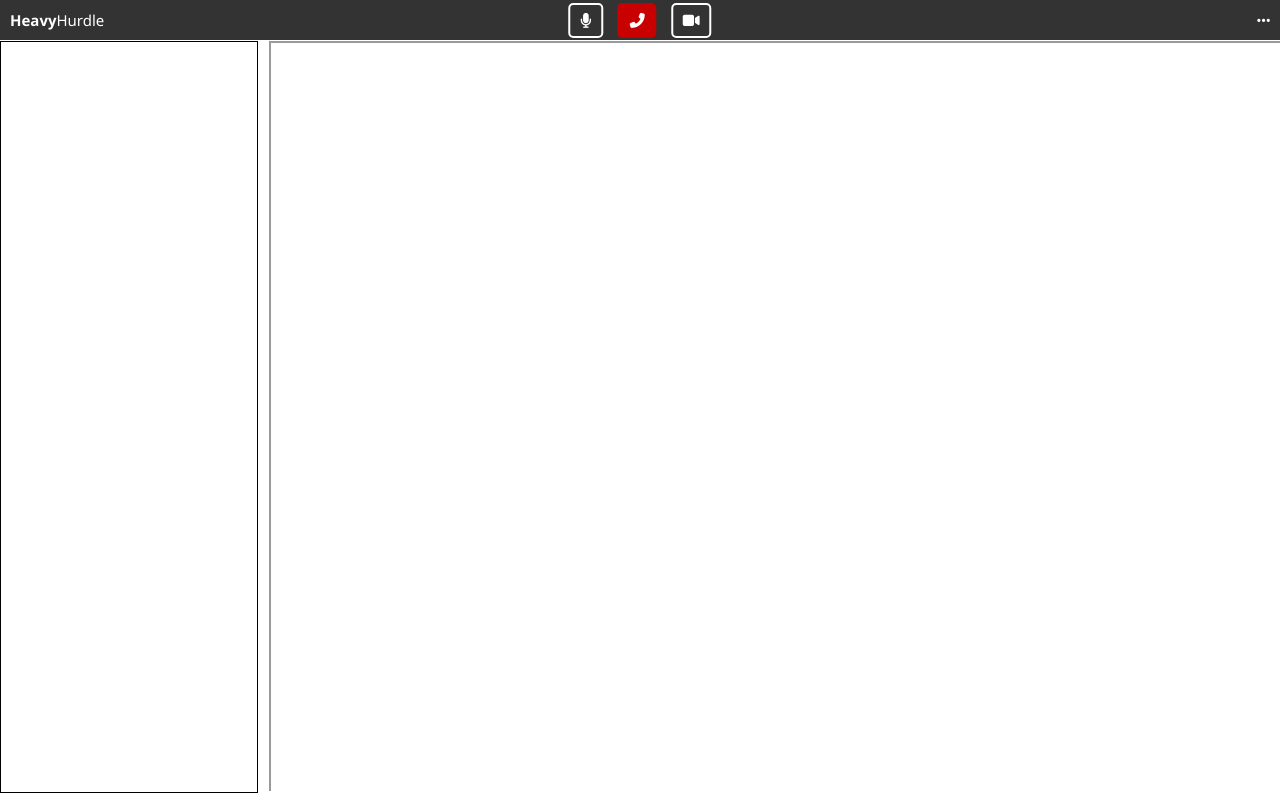
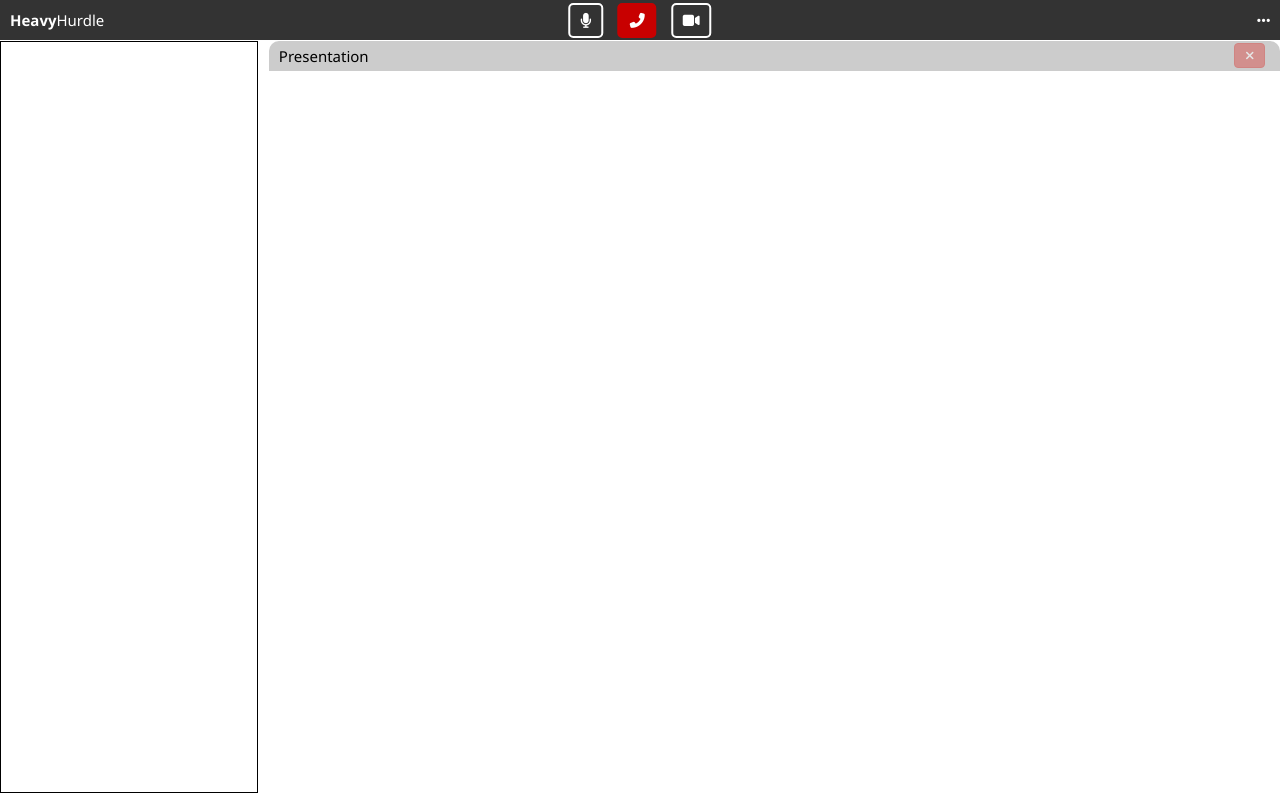
Before and after one commit to karanshah0206/HeavyHurdle, a plain HTML site: page HeavyHurdle-MA/index.html in a window 1280 px wide. Drawn offline with Linux system fonts and the light colour scheme; some packages are replaced by stand-ins of ours; a script that the page names is missing.

Commit message:
Added Frame For Presentation

```diff
--- a/HeavyHurdle-MA/css/style.css
+++ b/HeavyHurdle-MA/css/style.css
@@ -7,6 +7,32 @@
 
 .hidden {
     display: none;
+}
+
+.btn {
+    display: inline-block;
+    padding: 3px 10px;
+    font-size: 12px;
+    text-align: center;
+    white-space: nowrap;
+    vertical-align: middle;
+    cursor: pointer;
+    user-select: none;
+    background-image: none;
+    border: 1px solid transparent;
+    border-radius: 4px;
+}
+.btn-close {
+    color: #fff;
+    background-color: #d9534f;
+    border-color: #d43f3a;
+}
+.btn-close:hover {
+    background-color: #c9302c;
+    border-color: #ac2925;
+}
+.btn-close:disabled {
+    opacity: 0.5;
 }
 
 /* User Controls */
@@ -167,6 +193,7 @@
         top: 41px;
         width: 94vw;
         height: 50vh;
+        overflow: hidden;
     }
 }
 @media screen and (orientation: landscape) {
@@ -176,6 +203,32 @@
         top: 41px;
         height: calc(100vh - 50px);
         width: 79vw;
-        overflow: auto;
+        overflow: hidden;
     }
 }
+
+#presentHeader {
+    width: 100%;
+    height: 30px;
+    max-height: 30px;
+    border-top-right-radius: 10px;
+    border-top-left-radius: 10px;
+    background-color: #cccccc;
+}
+#presentHeader button {
+    margin-bottom: 4px;
+}
+#headTitle {
+    width: calc(100% - 60px);
+    display: inline-block;
+    padding-left: 10px;
+    padding-top: 5px;
+    font-size: 15px
+}
+#presentFrame {
+    width: 100%;
+    height: calc(100% - 32px);
+    border: 0;
+    padding: 0;
+    margin: 0;
+}
--- a/HeavyHurdle-MA/index.html
+++ b/HeavyHurdle-MA/index.html
@@ -8,6 +8,11 @@
     <link rel="icon" type="image/png" href="img/icon.png">
 
     <link rel="stylesheet" type="text/css" href="css/style.css">
+
+    <!-- Alertify -->
+    <link rel="stylesheet" href="https://cdn.jsdelivr.net/npm/alertifyjs@1.13.1/build/css/alertify.min.css"/>
+    <link rel="stylesheet" href="https://cdn.jsdelivr.net/npm/alertifyjs@1.13.1/build/css/themes/default.min.css"/>
+    <script src="https://cdn.jsdelivr.net/npm/alertifyjs@1.13.1/build/alertify.min.js"></script>
 
     <script src="js/creds.js"></script>
     <script src="https://kit.fontawesome.com/c9fd89f1de.js" crossorigin="anonymous"></script>
@@ -35,15 +40,20 @@
         <div class="control-item"><i class="fas fa-chalkboard-teacher"></i> Whiteboard</div>
         <div class="control-item"><i class="fas fa-file-alt"></i> View Document</div>
         <div class="control-item"><i class="fab fa-youtube"></i> Play YouTube</div>
-        <div class="control-item"><i class="fas fa-sticky-note"></i> Shared Notepad</div>
-        <div class="control-item"><i class="fas fa-code"></i> Code Editor</div>
+        <div class="control-item" id="toggleNote"><i class="fas fa-sticky-note"></i> Shared Notepad</div>
+        <div class="control-item" id="toggleCode"><i class="fas fa-code"></i> Code Editor</div>
         <div class="control-item admin-only"><i class="fas fa-cogs"></i> Admin Controls</div>
     </div>
     <div id="remoteVid" class="presentation"></div>
     <div id="present">
-        <iframe height="100%" width="100%"></iframe>
+        <div id="presentHeader">
+            <p id="headTitle">Presentation</p>
+            <button id="headClose" class="btn btn-close" disabled><i class="fas fa-times"></i></button>
+        </div>
+        <iframe id="presentFrame" frameborder="0"></iframe>
     </div>
 
     <script src="js/ui.js"></script>
+    <script src="js/present.js"></script>
 </body>
 </html>
--- a/HeavyHurdle-MA/js/creds.js
+++ b/HeavyHurdle-MA/js/creds.js
@@ -1,6 +1,8 @@
 // Getting Credentials
 const room = getCreds('room');
 const user = sessionStorage.getItem('HHUser');
+var admin = false;
+var presenter = false;
 
 // Uses GET For Javascript
 function getCreds(key='') {
```
